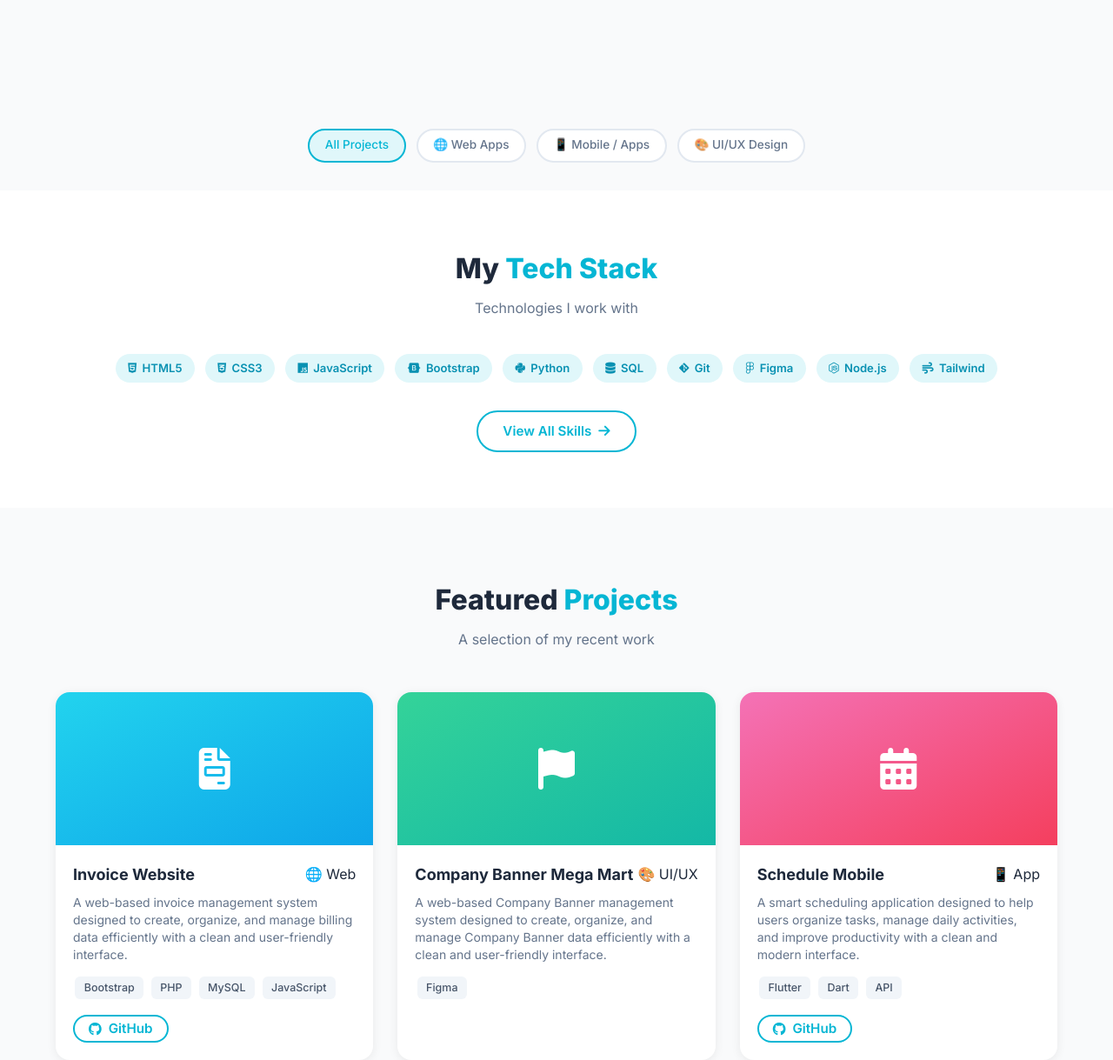
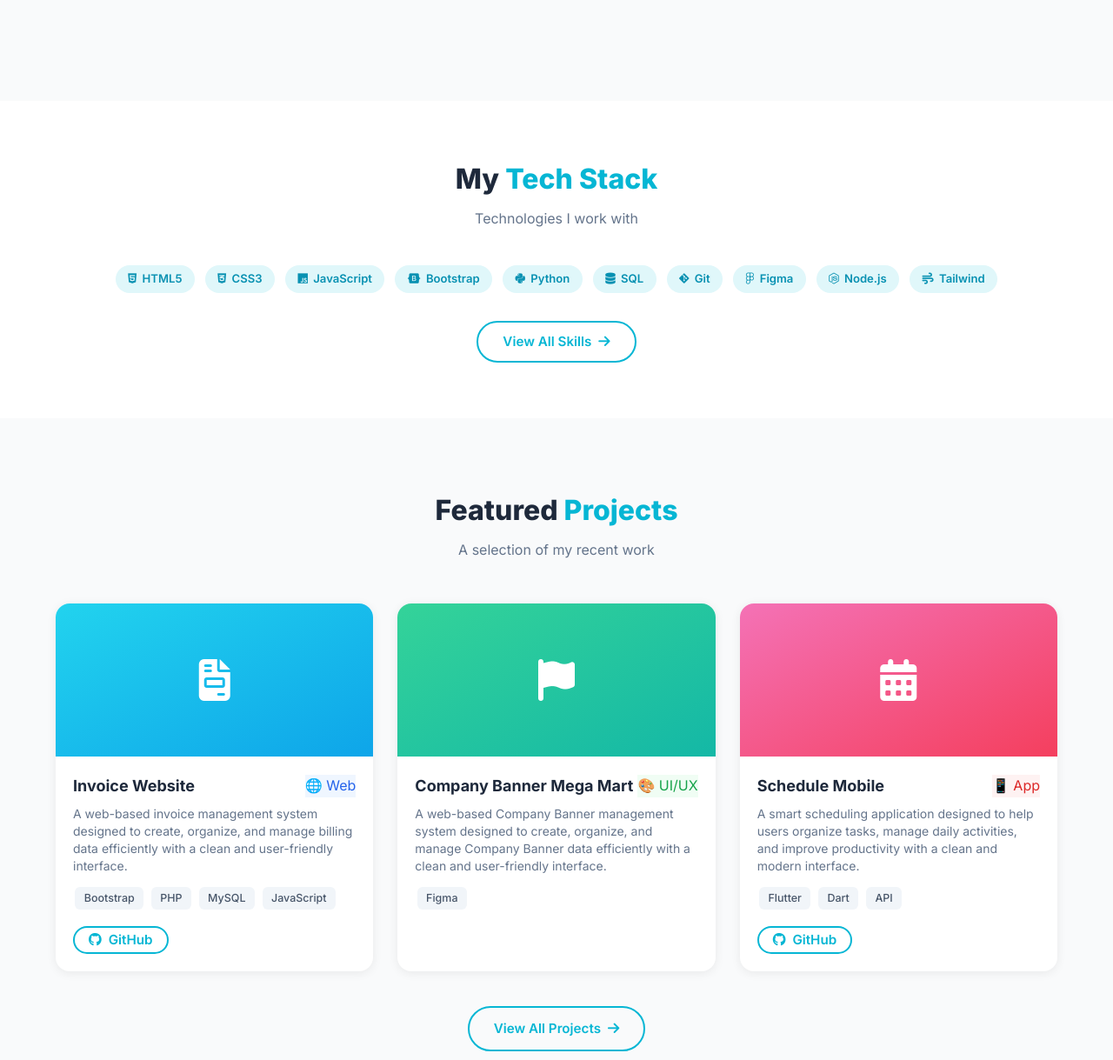
Before and after one commit to ammaribrahim-rpl/portfolio-AMMAR, a website: page index.html in a window 1280 px wide. Shown: the part 684-1903 px from the top of the page at 87% size. Drawn offline with Linux system fonts and the light colour scheme.

```diff
--- a/index.html
+++ b/index.html
@@ -124,18 +124,6 @@
             Available for work
           </div>
         </div>
-      </div>
-    </div>
-  </section>
-
-  <!-- ══════════════════ FILTER BUTTONS ══════════════════ -->
-  <section class="py-8 px-6 bg-gray-50">
-    <div class="max-w-6xl mx-auto">
-      <div class="flex flex-wrap gap-3 justify-center">
-        <button class="filter-btn filter-all active" data-filter="all">All Projects</button>
-        <button class="filter-btn filter-web" data-filter="web">🌐 Web Apps</button>
-        <button class="filter-btn filter-app" data-filter="app">📱 Mobile / Apps</button>
-        <button class="filter-btn filter-ui" data-filter="ui">🎨 UI/UX Design</button>
       </div>
     </div>
   </section>
@@ -311,6 +299,21 @@
       opacity: 1;
       transform: translateY(0);
     }
+
+    .cat-web {
+      background: #eff6ff;
+      color: #2563eb;
+    }
+
+    .cat-app {
+      background: #fef2f2;
+      color: #dc2626;
+    }
+
+    .cat-ui {
+      background: #f0fdf4;
+      color: #16a34a;
+    }
   </style>
 
   <script src="js/main.js"></script>
```
